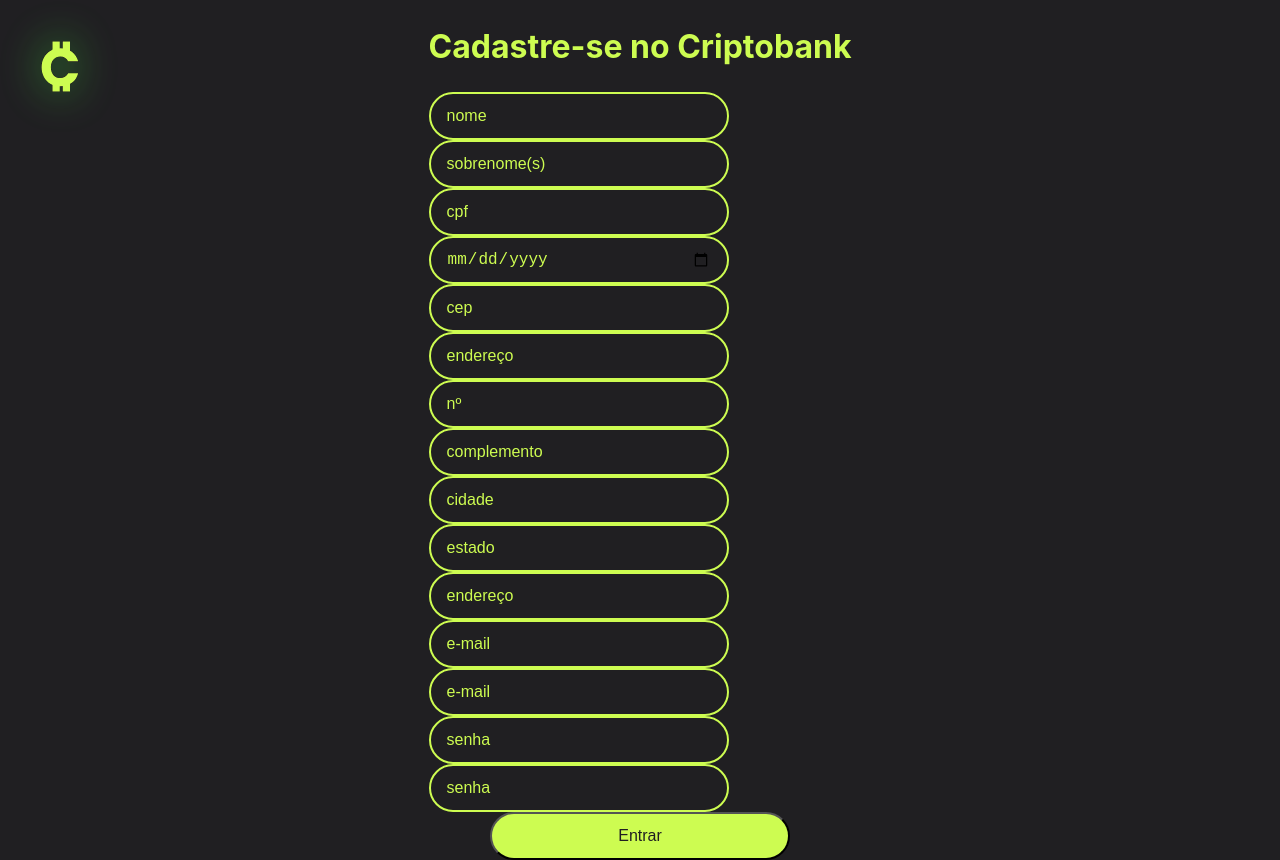
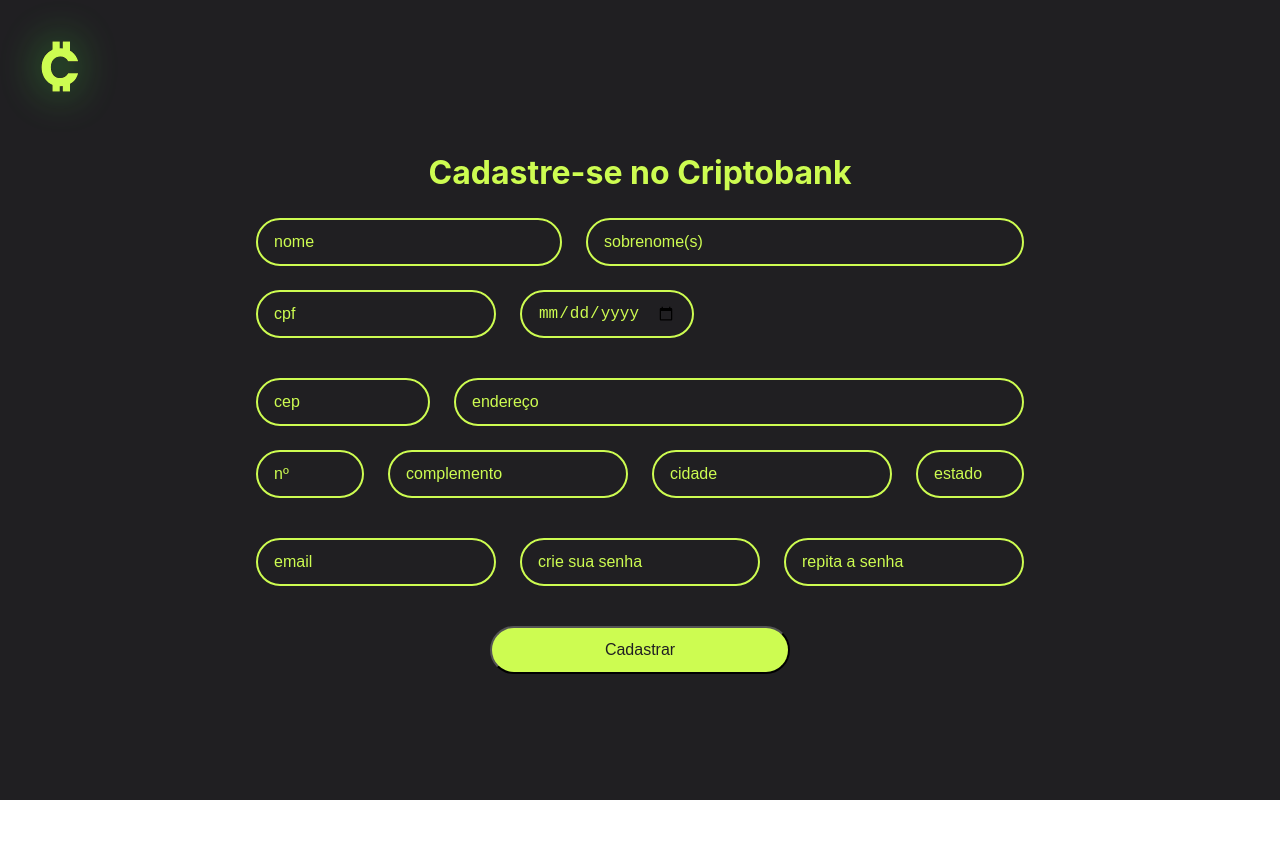
Before and after one commit to lorena-rabelo/criptobank, a React (Create React App) app in the folder my-app/: page /register in a window 1280 px wide. After the commit the page ends 800 px from the top, so only its background shows below. Built offline with nearby package versions, Linux system fonts and the light colour scheme.

Commit message:
Updating register page layout

```diff
--- a/my-app/src/components/Input/index.js
+++ b/my-app/src/components/Input/index.js
@@ -11,7 +11,6 @@
   hasError,
   errorMessage,
   onChange,
-
   ...restAttributes
 }) => {
   return (
--- a/my-app/src/components/Input/style.js
+++ b/my-app/src/components/Input/style.js
@@ -2,7 +2,7 @@
 
 export const Input = styled.input`
   background-color: transparent;
-  width: 300px;
+  width: 100%;
   height: 48px;
   border: 2px solid #cdfc51;
   border-radius: 24px;
@@ -16,6 +16,5 @@
 `;
 
 export const Wrapper = styled.div`
-  display: flex;
-  flex-direction: column;
+    position: relative;
 `;
--- a/my-app/src/pages/Register/index.js
+++ b/my-app/src/pages/Register/index.js
@@ -5,7 +5,7 @@
 import * as S from "./style";
 
 const Register = () => {
-  const [name, setName] = useState("");
+  const [firstName, setFirstName] = useState("");
   const [lastNames, setLastNames] = useState("");
   const [birthdayDate, setBirthdayDate] = useState("");
   const [cpf, setCpf] = useState("");
@@ -14,6 +14,7 @@
   const [state, setState] = useState("");
   const [city, setCity] = useState("");
   const [number, setNumber] = useState("");
+  const [complement, setComplement] = useState("");
   const [email, setEmail] = useState("");
   const [password, setPassword] = useState("");
   const handleSubmit = () => console.log("submit");
@@ -22,104 +23,120 @@
     <S.Wrapper>
       <S.Form onSubmit={handleSubmit}>
         <S.Text>Cadastre-se no Criptobank</S.Text>
-        <div>
+        <S.InputWrapper>
+          <S.Name>
             <Input
               type="text"
               placeholder="nome"
-            value={name}
-            onChange={({ target }) => setEmail(target.name)}
+              value={firstName}
+              onChange={({ target }) => setFirstName(target.firstName)}
             />
+          </S.Name>
+          <S.LastNames>
             <Input
               type="text"
               placeholder="sobrenome(s)"
               value={lastNames}
-            onChange={({ target }) => setEmail(target.lastNames)}
+              onChange={({ target }) => setLastNames(target.lastNames)}
             />
+          </S.LastNames>
+          <S.Cpf>
             <Input
               type="text"
               placeholder="cpf"
               value={cpf}
               onChange={({ target }) => setCpf(target.value)}
             />
+          </S.Cpf>
+
+          <S.Birthday>
             <Input
               type="date"
               placeholder="data de nascimento"
               value={birthdayDate}
-            onChange={({ target }) => setCpf(target.BirthdayDate)}
+              onChange={({ target }) => setBirthdayDate(target.BirthdayDate)}
             />
-        </div>
+          </S.Birthday>
+        </S.InputWrapper>
 
-        <div>
+        <S.InputWrapper>
+          <S.Cep>
             <Input
               type="text"
               placeholder="cep"
               value={cep}
               onChange={({ target }) => setCep(target.value)}
             />
+          </S.Cep>
+          <S.Address>
             <Input
               type="text"
               placeholder="endereço"
               value={address}
               onChange={({ target }) => setAddress(target.value)}
             />
+          </S.Address>
+          <S.Number>
             <Input
               type="number"
               placeholder="nº"
               value={number}
               onChange={({ target }) => setNumber(target.value)}
             />
+          </S.Number>
+          <S.Complement>
             <Input
               type="text"
               placeholder="complemento"
-            value={address}
-            onChange={({ target }) => setAddress(target.value)}
+              value={complement}
+              onChange={({ target }) => setComplement(target.value)}
             />
+          </S.Complement>
+          <S.City>
             <Input
               type="text"
               placeholder="cidade"
               value={city}
               onChange={({ target }) => setCity(target.value)}
             />
+          </S.City>
+          <S.State>
             <Input
               type="text"
               placeholder="estado"
               value={state}
               onChange={({ target }) => setState(target.value)}
             />
-        </div>
-        <div>
+          </S.State>
+        </S.InputWrapper>
+
+        <S.InputWrapper>
+          <S.Email>
             <Input
               type="text"
-            placeholder="endereço"
+              placeholder="email"
               value={email}
               onChange={({ target }) => setEmail(target.value)}
             />
-        </div>
-        <Input
-          type="text"
-          placeholder="e-mail"
-          value={email}
-          onChange={({ target }) => setEmail(target.value)}
-        />
-        <Input
-          type="text"
-          placeholder="e-mail"
-          value={email}
-          onChange={({ target }) => setEmail(target.value)}
-        />
+          </S.Email>
+          <S.Password>
           <Input
             type="password"
-          placeholder="senha"
+            placeholder="crie sua senha"
             value={password}
             onChange={({ target }) => setPassword(target.value)}
           />
+          </S.Password>
+          <S.ConfirmPassword>
           <Input
             type="password"
-          placeholder="senha"
+            placeholder="repita a senha"
             value={password}
             onChange={({ target }) => setPassword(target.value)}
           />
-        <Button type="submit">Entrar</Button>
+          </S.ConfirmPassword>
+        </S.InputWrapper>
+        <Button type="submit">Cadastrar</Button>
       </S.Form>
       {/* <S.CustomLink to="/"> Ainda não tenho cadastro </S.CustomLink> */}
     </S.Wrapper>
--- a/my-app/src/pages/Register/style.js
+++ b/my-app/src/pages/Register/style.js
@@ -1,20 +1,82 @@
 import styled from "styled-components";
 // import { Link } from "react-router-dom";
+import Input from "../../components/Input";
 
 export const Wrapper = styled.section`
   display: flex;
   flex-direction: column;
   align-self: center;
   text-align: center;
+  width: 60vw;
 `;
 
-export const Form = styled.form`
-`;
+export const Form = styled.form``;
 
 export const Text = styled.h2`
   font-size: 32px;
   color: #cdfc51;
 `;
+
+export const InputWrapper = styled.div`
+  display: grid;
+  grid-template-columns: repeat(12, 1fr);
+  /* grid-template-rows: 1fr 1fr; */
+  gap: 24px;
+  margin-bottom: 40px;
+`;
+
+export const Name = styled.div`
+  grid-column: 1/6;
+`;
+
+export const LastNames = styled.div`
+  grid-column: 6/13;
+`;
+
+export const Cpf = styled.div`
+  grid-column: 1/5;
+`;
+
+export const Birthday = styled.div`
+  grid-column: 5/8 ;
+`;
+
+export const Cep = styled.div`
+  grid-column: 1/4;
+`;
+
+export const Address = styled.div`
+  grid-column: 4/13;
+`;
+
+export const Number = styled.div`
+  grid-column: 1/3;
+`;
+
+export const Complement = styled.div`
+  grid-column: 3/7;
+`;
+
+export const City = styled.div`
+  grid-column: 7/11;
+`;
+
+export const State = styled.div`
+  grid-column: 11/13;
+`;
+
+export const Email = styled.div`
+  grid-column: 1 /5 ;
+`;
+
+export const Password = styled.div`
+  grid-column: 5/9;
+`;
+
+export const ConfirmPassword = styled.div`
+  grid-column: 9/13;
+`;
+
 
 // export const CustomLink = styled(Link)`
 //   text-decoration: none;
```
Lines whose indentation alone changed are shown as unchanged.
